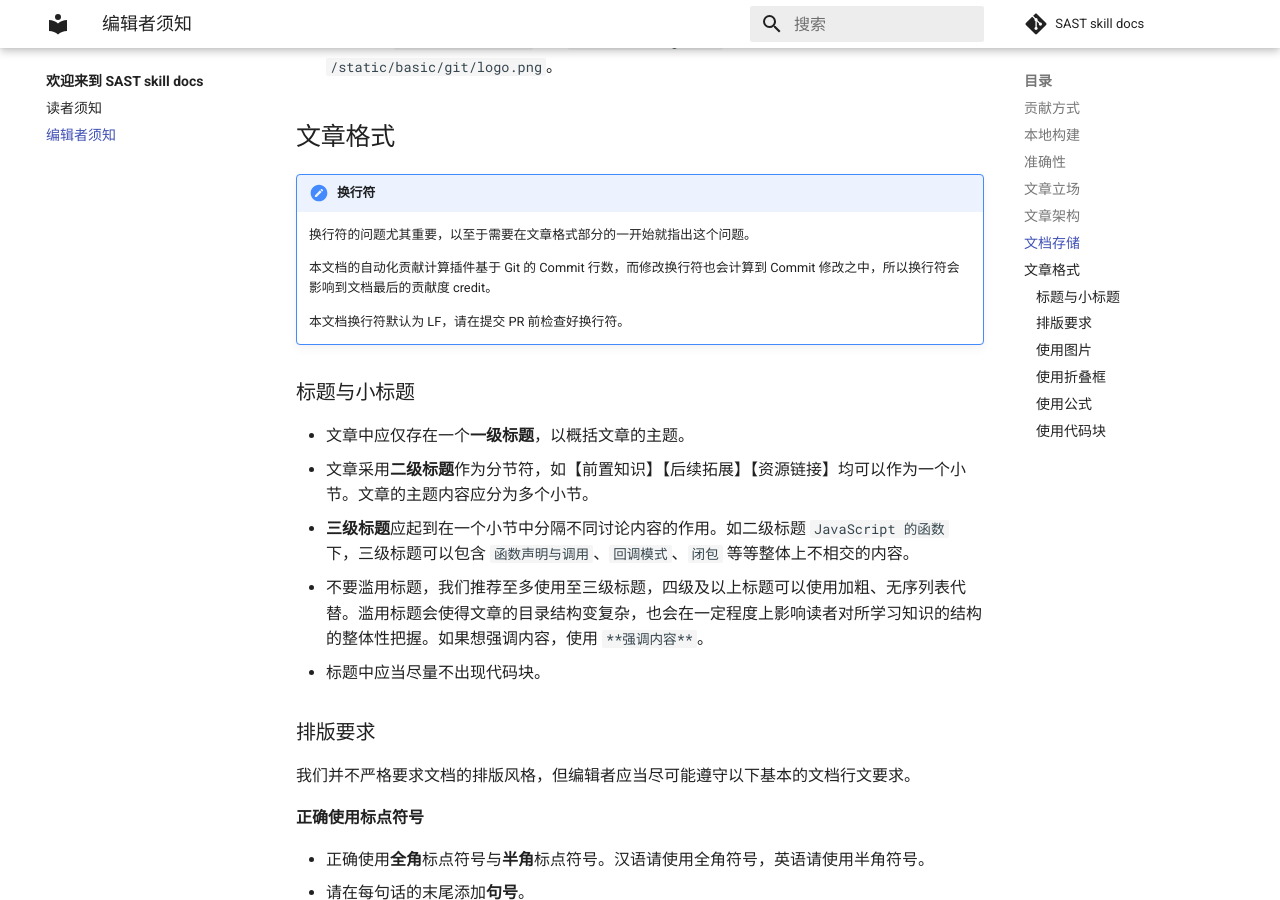
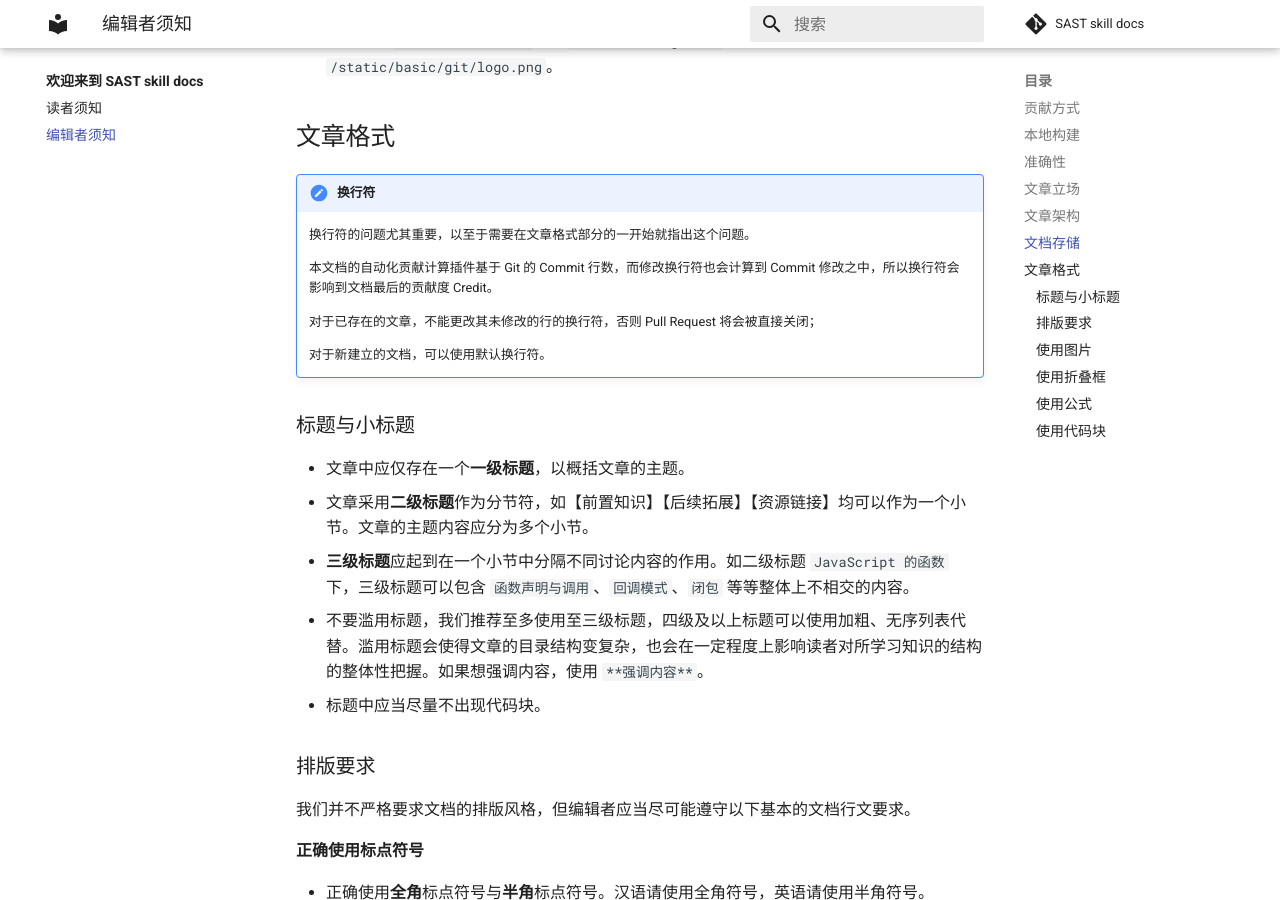
Before and after one commit to SAST-skill-docers/sast-skill-docs, an MkDocs documentation site: the page built from docs/notes/editor.md, in a window 1280 px wide and 900 px high, scrolled down 2606 px. Built offline with MkDocs 1.6.1 and Material for MkDocs 9.7.7, drawn with Linux system fonts in a browser that asks for light colours; formulas are drawn with MathJax 3; comment, search, counter and statistics services are not loaded.

Commit message:
Update crlf/lf regulations

```diff
--- a/docs/notes/editor.md
+++ b/docs/notes/editor.md
@@ -96,9 +96,11 @@ INFO     -  [17:16:02] Serving on http://127.0.0.1:8000/
 
     换行符的问题尤其重要，以至于需要在文章格式部分的一开始就指出这个问题。
 
-    本文档的自动化贡献计算插件基于 Git 的 Commit 行数，而修改换行符也会计算到 Commit 修改之中，所以换行符会影响到文档最后的贡献度 credit。
+    本文档的自动化贡献计算插件基于 Git 的 Commit 行数，而修改换行符也会计算到 Commit 修改之中，所以换行符会影响到文档最后的贡献度 Credit。
 
-    本文档换行符默认为 LF，请在提交 PR 前检查好换行符。
+    对于已存在的文章，不能更改其未修改的行的换行符，否则 Pull Request 将会被直接关闭；
+
+    对于新建立的文档，可以使用默认换行符。
 
 ### 标题与小标题
 
```
